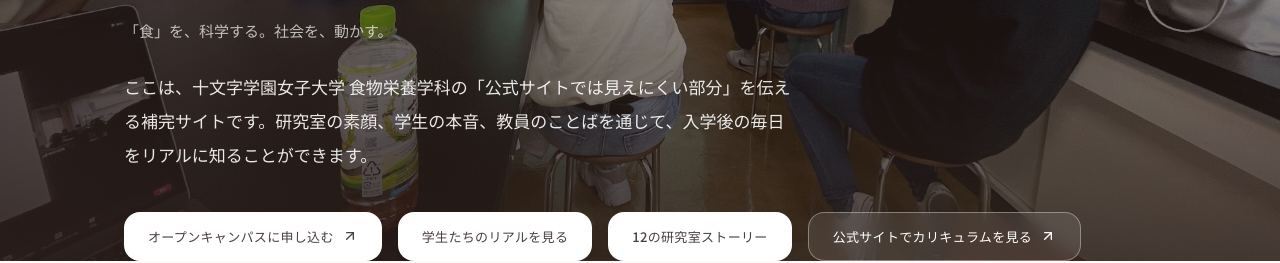
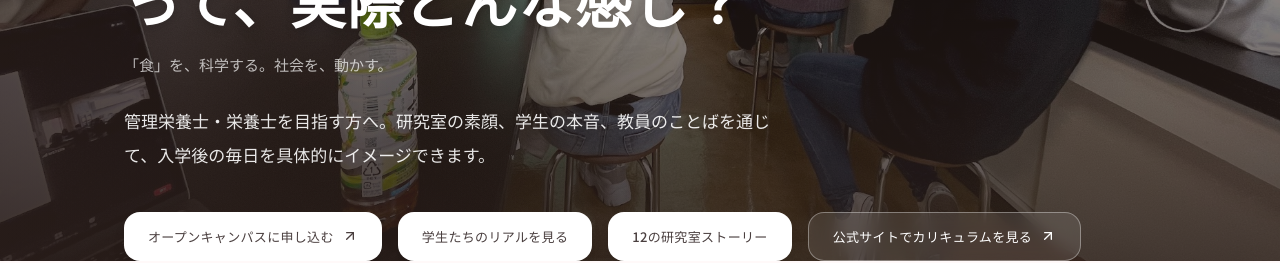
Before and after one commit to shinnosuketakeshima/shokuei-hp, a React (Vite) app: page / in a window 1280 px wide. Shown: the part 475-738 px from the top of the page. Built offline with nearby package versions, Linux system fonts and the light colour scheme; no server answers; the database is empty.

Commit message:
fix: replace 補完サイト framing with audience-focused copy

```diff
--- a/src/App.jsx
+++ b/src/App.jsx
@@ -49,8 +49,8 @@
 
 const PAGE_META = {
   '/': {
-    title: '食物栄養学科のリアルを学生・教員の声で｜十文字学園女子大学 補完サイト',
-    description: '十文字学園女子大学 食物栄養学科の「もうひとつの顔」を伝える補完サイトです。研究室の素顔、学生コラム、教員のことば、国家試験サポートの様子をリアルにお届け。公式サイトと合わせて読むことで、入学後の毎日がより具体的に見えてきます。',
+    title: '食物栄養学科のリアル｜十文字学園女子大学 — 管理栄養士・栄養士を目指す',
+    description: '十文字学園女子大学 食物栄養学科。学生の声・12の研究室ストーリー・国家試験サポートの様子を詳しくお届け。管理栄養士・栄養士を目指す高校生のためのオープンキャンパス情報もここで。',
     ogType: 'website',
   },
   '/lab-takeshima': {
--- a/src/components/Hero.jsx
+++ b/src/components/Hero.jsx
@@ -61,7 +61,7 @@
           animate={{ opacity: 1, y: 0 }}
           transition={{ duration: 0.8, delay: 0.45 }}
         >
-          ここは、十文字学園女子大学 食物栄養学科の「公式サイトでは見えにくい部分」を伝える補完サイトです。研究室の素顔、学生の本音、教員のことばを通じて、入学後の毎日をリアルに知ることができます。
+          管理栄養士・栄養士を目指す方へ。研究室の素顔、学生の本音、教員のことばを通じて、入学後の毎日を具体的にイメージできます。
         </motion.p>
 
         <motion.div
```
